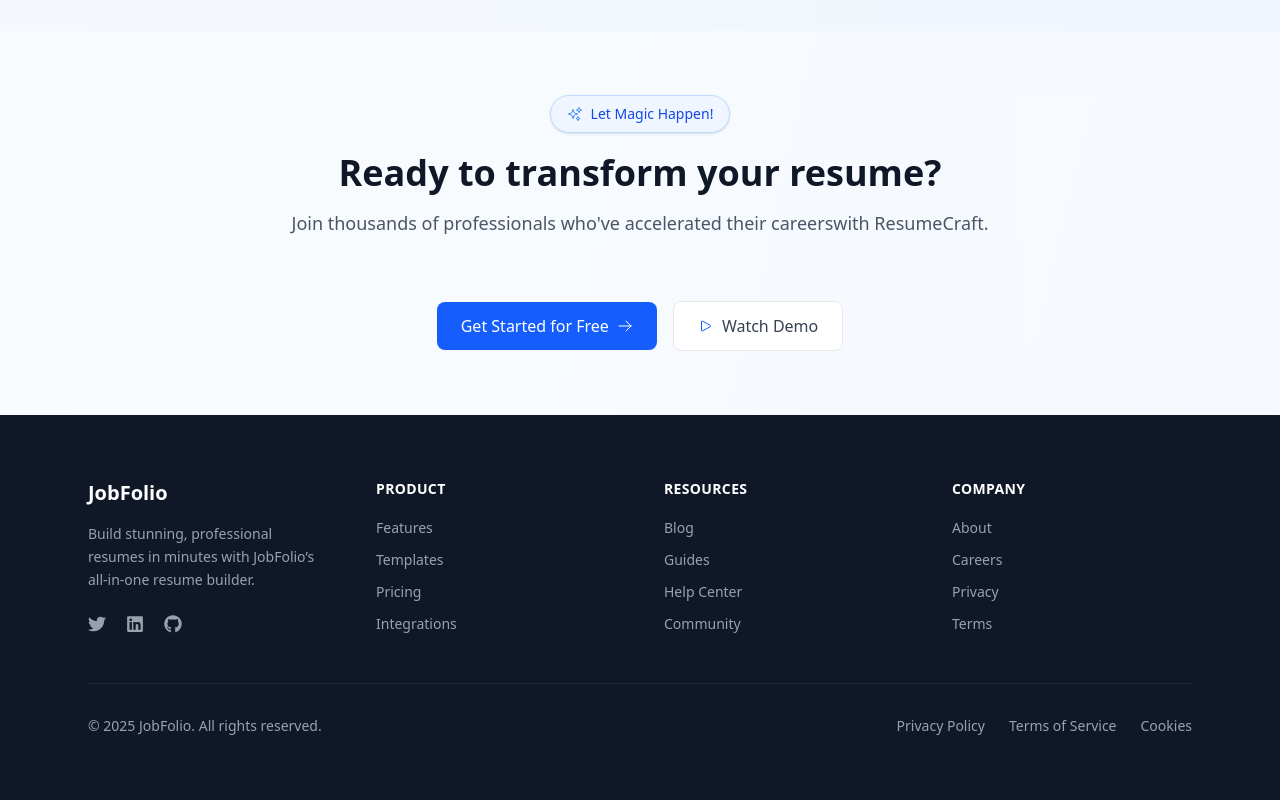
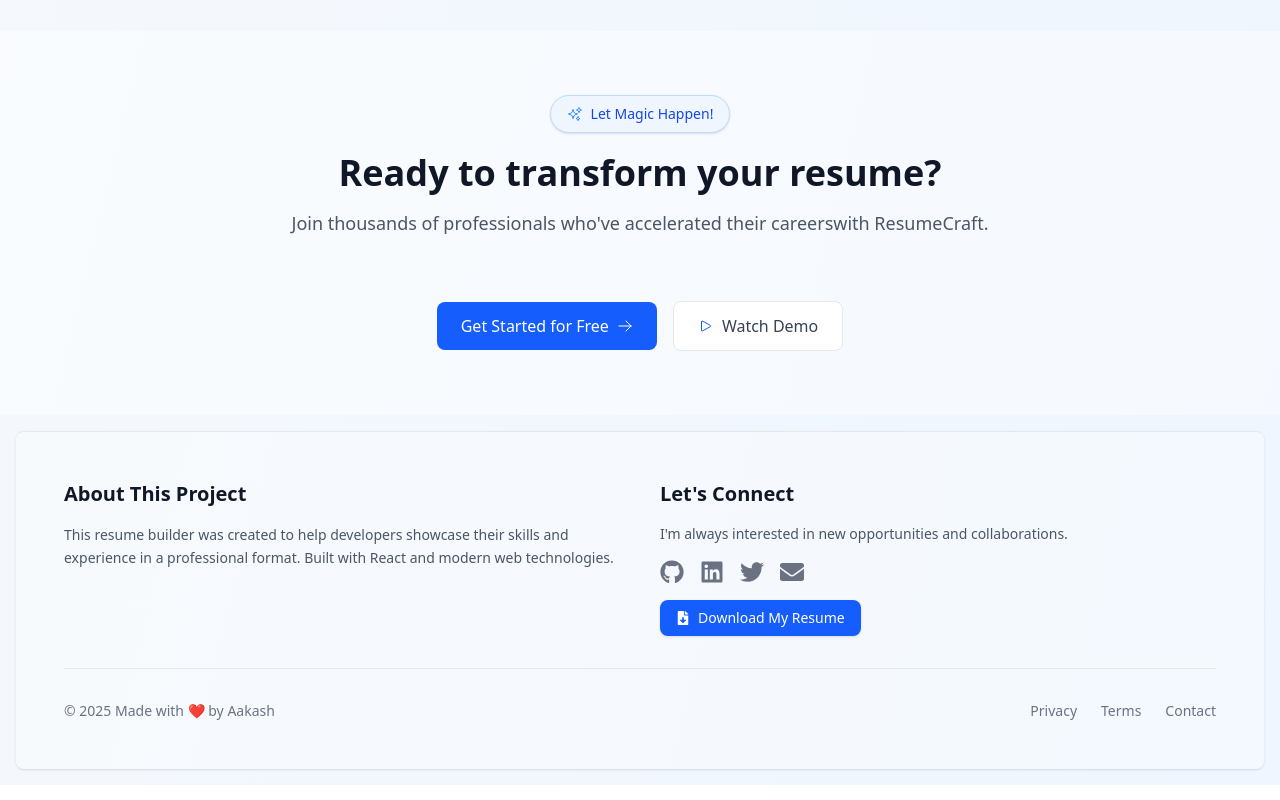
Before and after one commit to aakash-gupta02/Resume-Builder, a React (Vite) app in the folder frontend-client/: page / in a window 1280 px wide. Shown: the part 4480-5280 px from the top of the page. Built offline with nearby package versions, Linux system fonts and the light colour scheme.

Commit message:
footer & about us page

```diff
--- a/frontend-client/src/App.jsx
+++ b/frontend-client/src/App.jsx
@@ -12,6 +12,7 @@ import { useAuth } from "./context/AuthContext";
 import "quill/dist/quill.snow.css";
 import TemplateRenderer from "./components/TemplateRenderer";
 import PuppetPreview from "./pages/PuppetPreview";
+import AboutUs from "./pages/AboutUs";
 
 const App = () => {
   const { isAuthenticated } = useAuth();
@@ -38,6 +39,7 @@ const App = () => {
         <Route path="/register" element={<Register />} />
         <Route path="/resume/preview/:id" element={<Preview />} />
         <Route path="/resume/puppeteer/:id" element={<PuppetPreview />} />
+        <Route path="/about" element={<AboutUs />} />
 
         {/* Protected Routes */}
         <Route
--- a/frontend-client/src/components/LandingPage/Footer.jsx
+++ b/frontend-client/src/components/LandingPage/Footer.jsx
@@ -1,90 +1,98 @@
 import React from "react";
-import { DocumentTextIcon } from "@heroicons/react/24/solid";
-import { FaTwitter, FaLinkedin, FaGithub } from "react-icons/fa";
+import { FaGithub, FaLinkedin, FaTwitter, FaEnvelope, FaFileDownload } from "react-icons/fa";
 
 const Footer = () => {
+  const currentYear = new Date().getFullYear();
+
 return (
-    <footer className="relative bg-gray-900 text-gray-400 py-16">
-      <div className="max-w-6xl mx-auto px-6">
-        {/* Top Section */}
-        <div className="grid md:grid-cols-4 gap-12">
-          {/* Brand */}
+  <footer className="bg-white/30 text-gray-800 py-12 px-6 rounded-lg shadow-sm border-t border-gray-200 m-4">
+    <div className="max-w-6xl mx-auto">
+      {/* Main footer content */}
+      <div className="grid md:grid-cols-2 gap-10 mb-8">
+
+        {/* About section */}
         <div>
-            <div className="flex items-center space-x-2 mb-4">
-              <span className="text-xl font-bold text-white">JobFolio</span>
+          <h3 className="text-xl font-bold text-gray-900 mb-4">About This Project</h3>
+          <p className="text-sm leading-relaxed text-gray-600 mb-4">
+            This resume builder was created to help developers showcase their skills and
+            experience in a professional format. Built with React and modern web technologies.
+          </p>
         </div>
-            <p className="text-sm leading-relaxed mb-6">
-              Build stunning, professional resumes in minutes with JobFolio’s
-              all-in-one resume builder.
+
+        {/* Connect section */}
+        <div>
+          <h3 className="text-xl font-bold text-gray-900 mb-4">Let's Connect</h3>
+          <p className="text-sm text-gray-600 mb-4">
+            I'm always interested in new opportunities and collaborations.
           </p>
-            <div className="flex space-x-5">
-              <a href="#" aria-label="Twitter" className="hover:text-blue-400">
-                <FaTwitter size={18} />
+          <div className="flex space-x-4 mb-4">
+            <a
+              href="https://github.com/yourusername"
+              target="_blank"
+              rel="noopener noreferrer"
+              className="text-gray-500 hover:text-gray-900 transition-colors"
+              aria-label="GitHub"
+            >
+              <FaGithub size={24} />
             </a>
-              <a href="#" aria-label="LinkedIn" className="hover:text-blue-500">
-                <FaLinkedin size={18} />
+            <a
+              href="https://linkedin.com/in/yourusername"
+              target="_blank"
+              rel="noopener noreferrer"
+              className="text-gray-500 hover:text-gray-900 transition-colors"
+              aria-label="LinkedIn"
+            >
+              <FaLinkedin size={24} />
             </a>
-              <a href="#" aria-label="GitHub" className="hover:text-gray-200">
-                <FaGithub size={18} />
+            <a
+              href="https://twitter.com/yourusername"
+              target="_blank"
+              rel="noopener noreferrer"
+              className="text-gray-500 hover:text-gray-900 transition-colors"
+              aria-label="Twitter"
+            >
+              <FaTwitter size={24} />
+            </a>
+            <a
+              href="mailto:youremail@example.com"
+              className="text-gray-500 hover:text-gray-900 transition-colors"
+              aria-label="Email"
+            >
+              <FaEnvelope size={24} />
+            </a>
+          </div>
+          <a
+            href="/resume.pdf"
+            download
+            className="inline-flex items-center text-sm bg-blue-600 hover:bg-blue-700 text-white px-4 py-2 rounded-lg shadow transition-colors"
+          >
+            <FaFileDownload className="mr-2" />
+            Download My Resume
           </a>
         </div>
       </div>
 
-          {/* Quick Links */}
-          {[
-            {
-              title: "Product",
-              links: ["Features", "Templates", "Pricing", "Integrations"],
-            },
-            {
-              title: "Resources",
-              links: ["Blog", "Guides", "Help Center", "Community"],
-            },
-            {
-              title: "Company",
-              links: ["About", "Careers", "Privacy", "Terms"],
-            },
-          ].map((column, index) => (
-            <div key={index}>
-              <h3 className="text-white font-semibold text-sm uppercase tracking-wide mb-4">
-                {column.title}
-              </h3>
-              <ul className="space-y-2">
-                {column.links.map((link) => (
-                  <li key={link}>
-                    <a
-                      href="#"
-                      className="text-sm hover:text-white transition-colors"
-                    >
-                      {link}
-                    </a>
-                  </li>
-                ))}
-              </ul>
-            </div>
-          ))}
-        </div>
-
-        {/* Bottom Section */}
-        <div className="border-t border-gray-800 mt-12 pt-8 flex flex-col md:flex-row justify-between items-center">
-          <p className="text-sm mb-4 md:mb-0">
-            © {new Date().getFullYear()} JobFolio. All rights reserved.
+      {/* Copyright section */}
+      <div className="border-t border-gray-200 pt-8 flex flex-col md:flex-row justify-between items-center">
+        <p className="text-sm text-gray-500 mb-4 md:mb-0">
+          © {currentYear} Made with ❤️ by Aakash
         </p>
         <div className="flex space-x-6 text-sm">
-            <a href="#" className="hover:text-white transition-colors">
-              Privacy Policy
+          <a href="#privacy" className="text-gray-500 hover:text-gray-900 transition-colors">
+            Privacy
           </a>
-            <a href="#" className="hover:text-white transition-colors">
-              Terms of Service
+          <a href="#terms" className="text-gray-500 hover:text-gray-900 transition-colors">
+            Terms
           </a>
-            <a href="#" className="hover:text-white transition-colors">
-              Cookies
+          <a href="#contact" className="text-gray-500 hover:text-gray-900 transition-colors">
+            Contact
           </a>
         </div>
       </div>
     </div>
   </footer>
 );
+
 };
 
 export default Footer;
--- /dev/null
+++ b/frontend-client/src/pages/AboutUs.jsx
@@ -0,0 +1,107 @@
+// import { motion } from "framer-motion";
+import { FaCode, FaUsers, FaRocket, FaFileDownload } from "react-icons/fa";
+import BackgroundComponent from "../components/BackgroundComponent";
+import { useNavigate } from "react-router-dom";
+
+export default function About() {
+    const navigate = useNavigate();
+  return (
+    <BackgroundComponent>
+    <div className="bg-white/50 text-gray-800">
+      {/* Hero Section */}
+      <section className="max-w-5xl mx-auto text-center py-16 px-6">
+        About <span className="text-blue-600">Jobfolio</span>
+        <p className="text-lg leading-relaxed text-gray-600 max-w-3xl mx-auto">
+          Jobfolio is a modern resume builder created to help developers and job
+          seekers craft clean, professional resumes with ease. It’s built with
+          React, Node, and modern web technologies — designed to be fast,
+          simple, and effective.
+        </p>
+      </section>
+
+      {/* Our Story */}
+      <section className="bg-gray-50 py-16 px-6">
+        <div className="max-w-5xl mx-auto grid md:grid-cols-2 gap-12 items-center">
+          <div>
+            <h2 className="text-2xl font-semibold mb-4">Our Story</h2>
+            <p className="text-gray-600 leading-relaxed">
+              As a developer, I realized that creating a resume can be a bigger
+              struggle than coding itself. Most tools are either too rigid or
+              too cluttered. I wanted something practical: one place where I
+              could build, edit, and manage my resumes effortlessly.
+              <br />
+              <br />
+              Jobfolio was born out of that need — a project fueled by my own
+              journey of becoming independent, valuing family, and striving for
+              financial freedom.
+            </p>
+          </div>
+          <div className="flex justify-center">
+            <FaCode className="text-blue-600" size={120} />
+          </div>
+        </div>
+      </section>
+
+      {/* What It Does */}
+      <section className="py-16 px-6">
+        <div className="max-w-5xl mx-auto text-center">
+          <h2 className="text-2xl font-semibold mb-6">What Jobfolio Offers</h2>
+          <div className="grid md:grid-cols-3 gap-10">
+            <div className="p-6 bg-white shadow rounded-2xl">
+              <FaUsers className="mx-auto text-blue-600 mb-4" size={40} />
+              <h3 className="font-bold mb-2">Simple Resume Creation</h3>
+              <p className="text-gray-600 text-sm">
+                Fill all details in one place — no clutter, no complexity.
+              </p>
+            </div>
+            <div className="p-6 bg-white shadow rounded-2xl">
+              <FaRocket className="mx-auto text-blue-600 mb-4" size={40} />
+              <h3 className="font-bold mb-2">Fast & Modern</h3>
+              <p className="text-gray-600 text-sm">
+                Powered by MERN stack with sleek UI built on React + Tailwind.
+              </p>
+            </div>
+            <div className="p-6 bg-white shadow rounded-2xl">
+              <FaFileDownload
+                className="mx-auto text-blue-600 mb-4"
+                size={40}
+              />
+              <h3 className="font-bold mb-2">Export & Share</h3>
+              <p className="text-gray-600 text-sm">
+                Download resumes or share them online with a single click.
+              </p>
+            </div>
+          </div>
+        </div>
+      </section>
+
+      {/* Vision */}
+      <section className="bg-gray-50 py-16 px-6">
+        <div className="max-w-4xl mx-auto text-center">
+          <h2 className="text-2xl font-semibold mb-6">Our Vision</h2>
+          <p className="text-gray-600 leading-relaxed">
+            Jobfolio is not just a tool — it’s a step toward independence. My
+            vision is to make resume building accessible, efficient, and
+            empowering for every job seeker. I want developers and students like
+            me to focus less on formatting and more on opportunities.
+          </p>
+        </div>
+      </section>
+
+      {/* CTA */}
+      <section className="py-16 px-6 text-center">
+        <h2 className="text-2xl font-semibold mb-4">Let’s Build Your Future</h2>
+        <p className="text-gray-600 mb-6">
+          Start creating your professional resume today with Jobfolio.
+        </p>
+        <a
+          onClick={() => navigate('/')}
+          className="inline-block bg-blue-600 hover:bg-blue-700 text-white font-medium px-6 py-3 rounded-lg shadow transition"
+        >
+          Get Started
+        </a>
+      </section>
+    </div>
+    </BackgroundComponent>
+  );
+}
```
Lines whose indentation alone changed are shown as unchanged.
